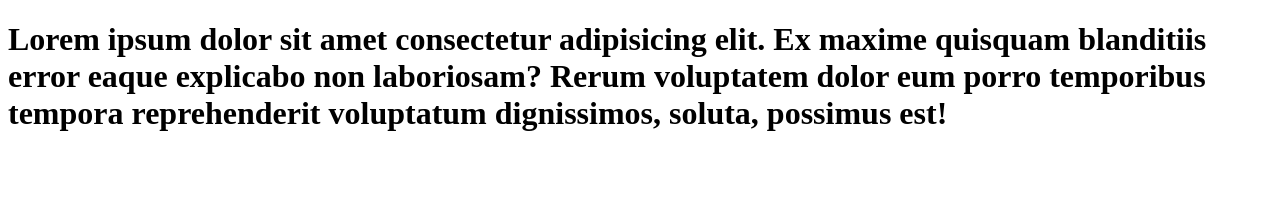
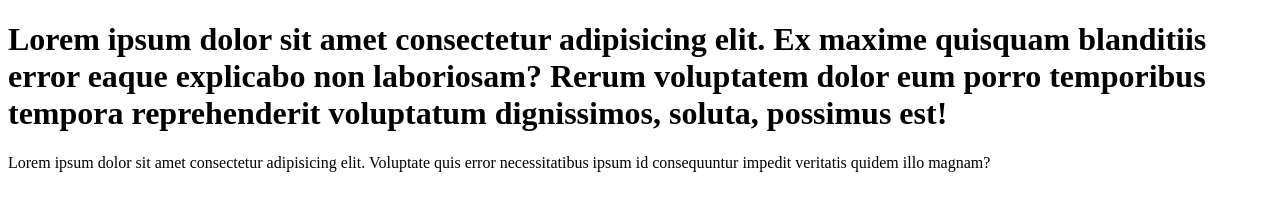
Before and after one commit to aniishkumar/learn-git, a plain HTML site: page index.html in a window 1280 px wide. Drawn offline with Linux system fonts and the light colour scheme.

Commit message:
add paragraph to code

```diff
--- a/index.html
+++ b/index.html
@@ -7,5 +7,7 @@
 </head>
 <body>
     <h1>Lorem ipsum dolor sit amet consectetur adipisicing elit. Ex maxime quisquam blanditiis error eaque explicabo non laboriosam? Rerum voluptatem dolor eum porro temporibus tempora reprehenderit voluptatum dignissimos, soluta, possimus est!</h1>
+    <p>Lorem ipsum dolor sit amet consectetur adipisicing elit. Voluptate quis error necessitatibus ipsum id consequuntur impedit veritatis quidem illo magnam?
+    </p>
 </body>
 </html>
```
